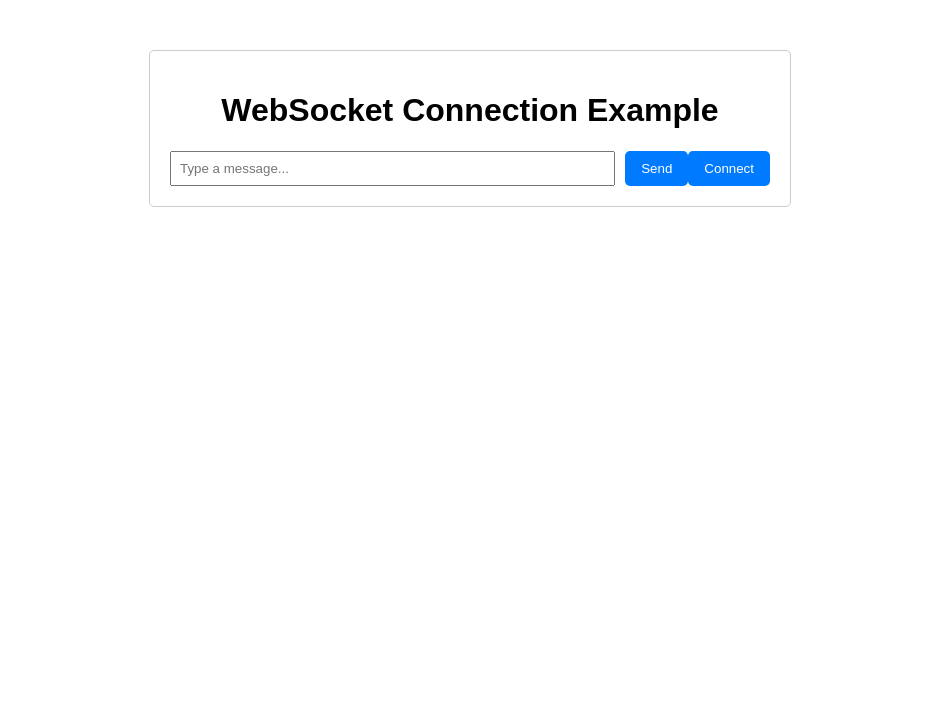
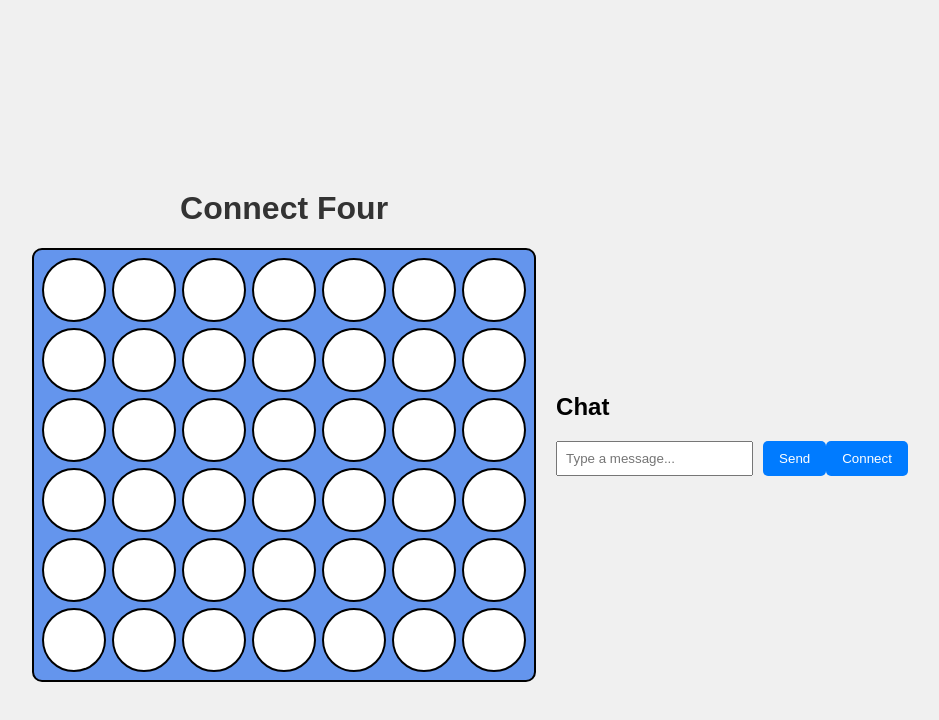
Before and after one commit to amante739/ConnectFour, a plain HTML site: page client/index.html in a window 1280 px wide. Shown: the whole page, without its empty margins (170-1109 px from the left). Drawn offline with Linux system fonts and the light colour scheme.

Commit message:
game board added

```diff
--- a/client/index.html
+++ b/client/index.html
@@ -1,20 +1,87 @@
 <!DOCTYPE html>
 <html lang="en">
   <head>
-    <meta charset="UTF-8">
-    <meta name="viewport" content="width=device-width, initial-scale=1.0">
+    <meta charset="UTF-8" />
+    <meta name="viewport" content="width=device-width, initial-scale=1.0" />
     <title>WebSocket Connection Example</title>
-    <link rel="stylesheet" href="styles.css">
+    <link rel="stylesheet" href="styles.css" />
   </head>
   <body>
     <div class="container">
-        <h1>WebSocket Connection Example</h1>
+      <div class="game-container">
+        <h1>Connect Four</h1>
+        <div class="board">
+          <div class="row">
+            <div class="cell"></div>
+            <div class="cell"></div>
+            <div class="cell"></div>
+            <div class="cell"></div>
+            <div class="cell"></div>
+            <div class="cell"></div>
+            <div class="cell"></div>
+          </div>
+          <div class="row">
+            <div class="cell"></div>
+            <div class="cell"></div>
+            <div class="cell"></div>
+            <div class="cell"></div>
+            <div class="cell"></div>
+            <div class="cell"></div>
+            <div class="cell"></div>
+          </div>
+          <div class="row">
+            <div class="cell"></div>
+            <div class="cell"></div>
+            <div class="cell"></div>
+            <div class="cell"></div>
+            <div class="cell"></div>
+            <div class="cell"></div>
+            <div class="cell"></div>
+          </div>
+          <div class="row">
+            <div class="cell"></div>
+            <div class="cell"></div>
+            <div class="cell"></div>
+            <div class="cell"></div>
+            <div class="cell"></div>
+            <div class="cell"></div>
+            <div class="cell"></div>
+          </div>
+          <div class="row">
+            <div class="cell"></div>
+            <div class="cell"></div>
+            <div class="cell"></div>
+            <div class="cell"></div>
+            <div class="cell"></div>
+            <div class="cell"></div>
+            <div class="cell"></div>
+          </div>
+          <div class="row">
+            <div class="cell"></div>
+            <div class="cell"></div>
+            <div class="cell"></div>
+            <div class="cell"></div>
+            <div class="cell"></div>
+            <div class="cell"></div>
+            <div class="cell"></div>
+          </div>
+        </div>
+      </div>
+      <div class="chat-container">
+        <h2>Chat</h2>
+        <!-- Chat window content will be here -->
+
         <div id="messages-container" class="messages-container"></div>
 
         <div id="input-container">
-            <input type="text" id="message-input" placeholder="Type a message...">
+          <input
+            type="text"
+            id="message-input"
+            placeholder="Type a message..."
+          />
           <button id="send-button">Send</button>
           <button id="connect-button">Connect</button>
+        </div>
       </div>
     </div>
 
--- a/client/script.js
+++ b/client/script.js
@@ -82,3 +82,17 @@ function displayMessage(message) {
     console.log("Messages container not found.");
   }
 }
+
+
+
+
+
+document.addEventListener("DOMContentLoaded", function () {
+  const cells = document.querySelectorAll(".cell");
+
+  cells.forEach(function (cell) {
+    cell.addEventListener("click", function () {
+      cell.classList.add("yellow");
+    });
+  });
+});
--- a/client/styles.css
+++ b/client/styles.css
@@ -1,16 +1,21 @@
 body {
-    font-family: Arial, sans-serif;
-    margin: 0;
-    padding: 0;
+  font-family: Arial, sans-serif;
+  background-color: #f0f0f0;
+  margin: 0;
+  padding: 0;
+  display: flex;
+  justify-content: center;
+  align-items: center;
+  height: 100vh;
 }
 
 .container {
-    max-width: 600px;
-    margin: 50px auto;
-    padding: 20px;
-    border: 1px solid #ccc;
-    border-radius: 5px;
+  display: flex;
+  justify-content: center;
+  align-items: center;
+  margin-top: 50px;
 }
+
 
 h1 {
     text-align: center;
@@ -48,3 +53,38 @@ h1 {
 #send-button:hover, #connect-button:hover {
     background-color: #0056b3;
 }
+
+
+.game-container {
+  margin-right: 20px;
+}
+
+.board {
+  display: inline-block;
+  background-color: #6495ED; /* Adjust board color */
+  border: 2px solid #000;
+  border-radius: 10px;
+  padding: 5px;
+}
+
+.row {
+  display: flex;
+}
+
+.cell {
+  width: 60px; /* Adjust cell size */
+  height: 60px; /* Adjust cell size */
+  background-color: #fff; /* Adjust empty cell color */
+  border: 2px solid #000;
+  border-radius: 50%;
+  margin: 3px; /* Adjust gap between cells */
+}
+
+h1 {
+  color: #333;
+}
+/* Existing styles... */
+
+.cell.yellow {
+  background-color: #ffd700; /* Yellow color for player piece */
+}
```
Lines whose indentation alone changed are shown as unchanged.
